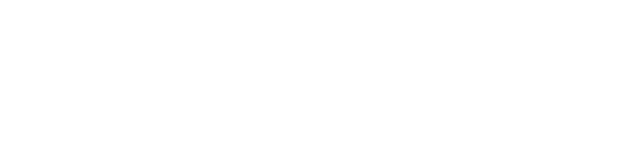
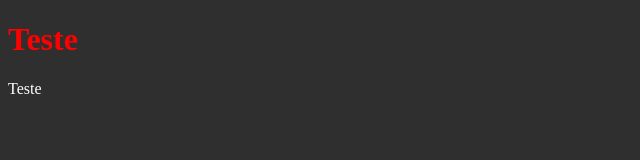
Before and after one commit to AlessandroMoreira19/feitness-club, a plain HTML site: page aula2/ex1.html in a window 1280 px wide. Shown: the whole page, without its empty margins (0-640 px from the left). Drawn offline with Linux system fonts and the light colour scheme.

Commit message:
Novo Save

```diff
--- a/aula2/ex1.html
+++ b/aula2/ex1.html
@@ -0,0 +1,14 @@
+<!DOCTYPE html>
+<html>
+<head>
+    <title>Teste</title>
+    <style>
+        body{background-color: rgba(0, 0, 0, 0.815);}
+    </style>
+    <link  href='main.css' rel='stylesheet'>
+</head>
+<body>
+    <h1 class="vermelho">Teste</h1>
+    <p class="white">Teste</p>
+</body>
+</html>
--- /dev/null
+++ b/aula2/main.css
@@ -0,0 +1,4 @@
+.vermelho{color:red;}
+.azul{color:blue}
+.white{color:white}
+h3{color:yellow;}
```
Also changed, not shown: aula1/Aula 1.html (+0 -1 lines), 2 other files.
